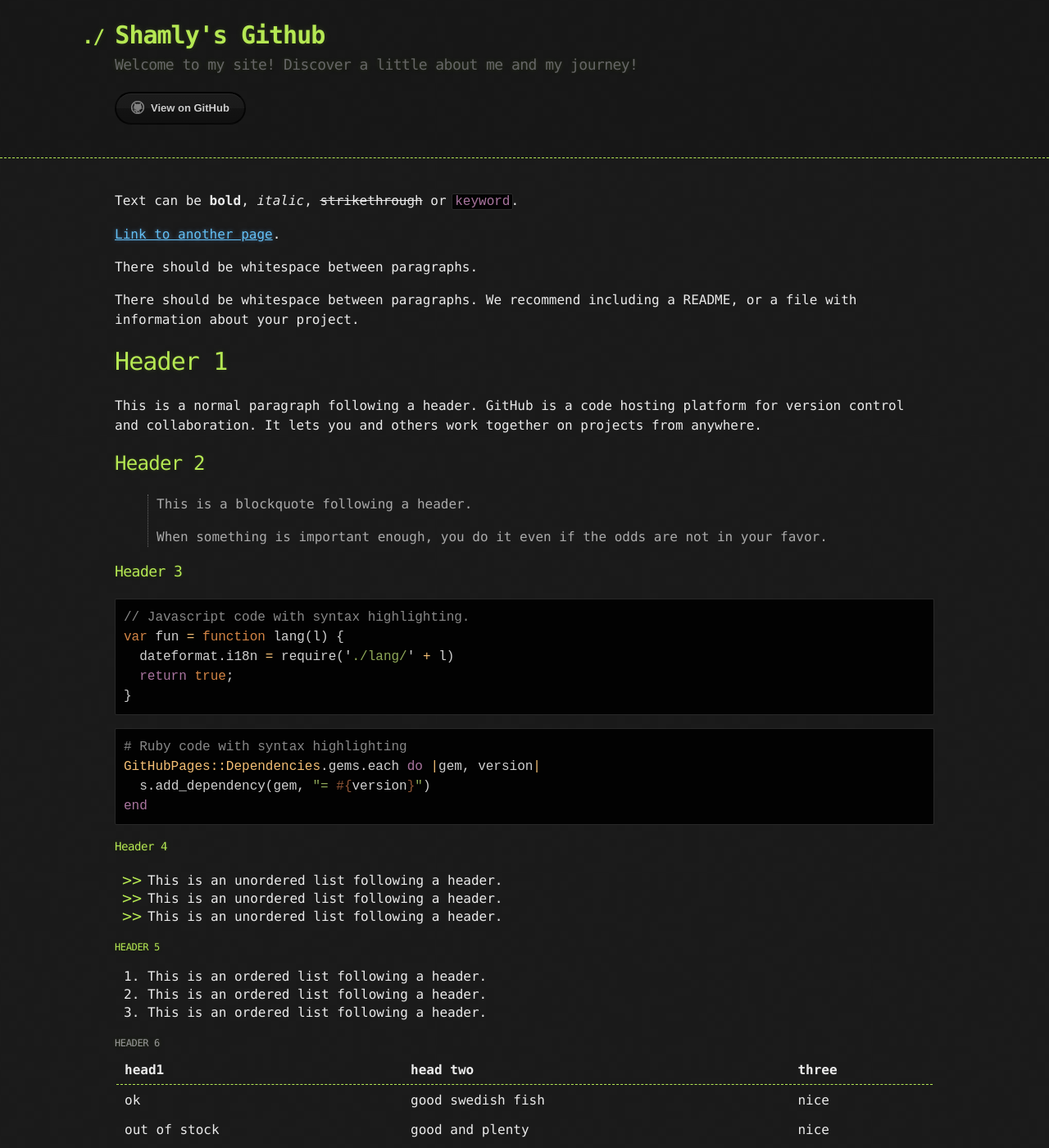
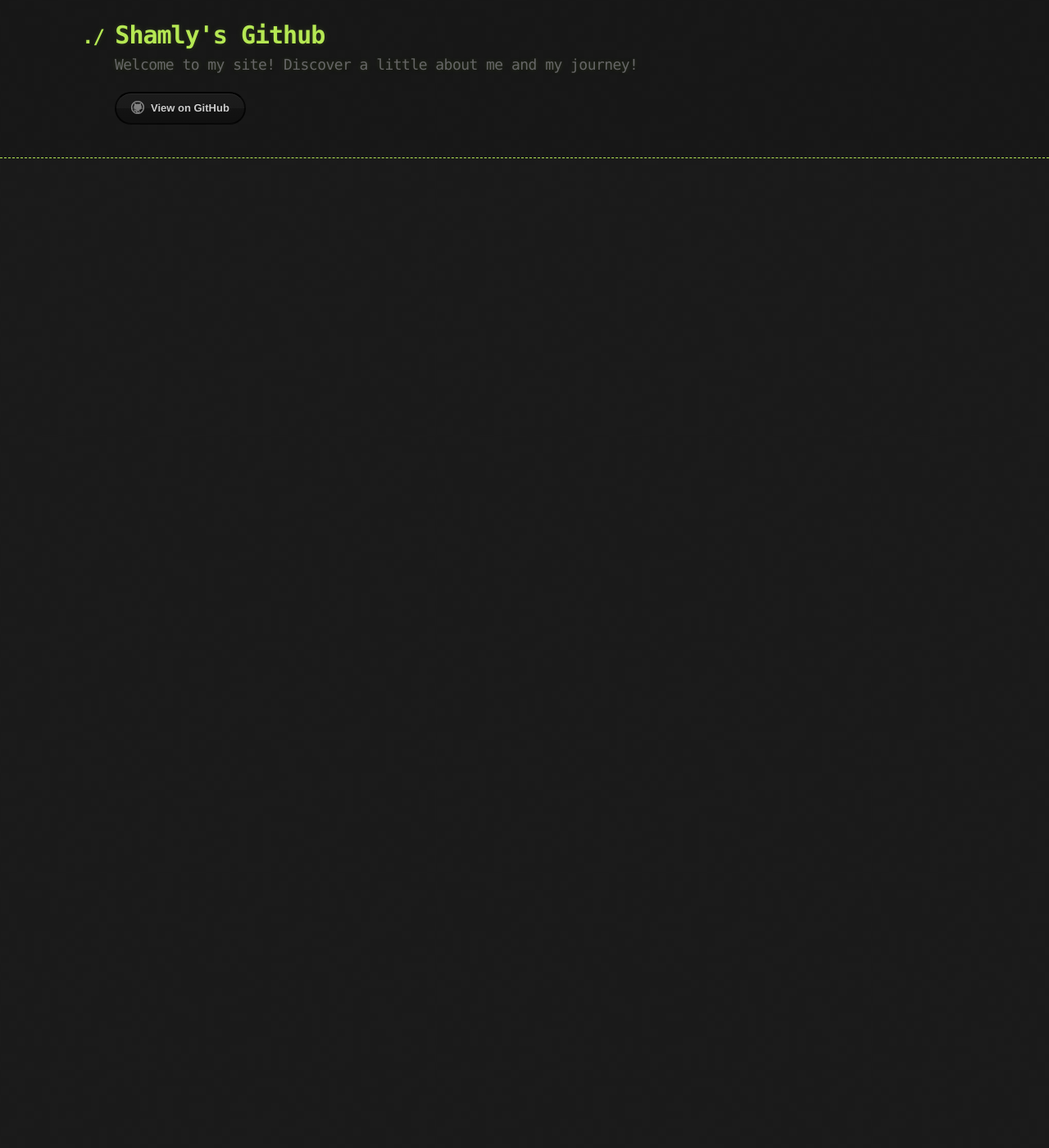
Before and after one commit to shamlymackey/about, a Jekyll site: the page built from index.md, in a window 1280 px wide and 1400 px high. Shown: the whole window at 82% size. Built offline with Jekyll 4.4.1, drawn with Linux system fonts in a browser that asks for light colours; some of the changed text lies outside the part shown.

Commit message:
Commented out unwanted files

````diff
--- a/index.md
+++ b/index.md
@@ -2,7 +2,7 @@
 layout: default
 ---
 
-Text can be **bold**, _italic_, ~~strikethrough~~ or `keyword`.
+<!-- Text can be **bold**, _italic_, ~~strikethrough~~ or `keyword`.
 
 [Link to another page](./another-page.html).
 
@@ -120,4 +120,4 @@ Long, single-line code blocks should not wrap. They should horizontally scroll i
 
 ```
 The final element.
-```
+``` -->
````
